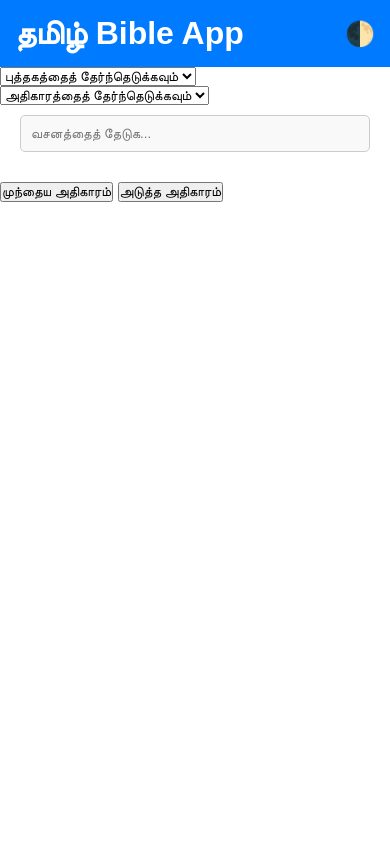
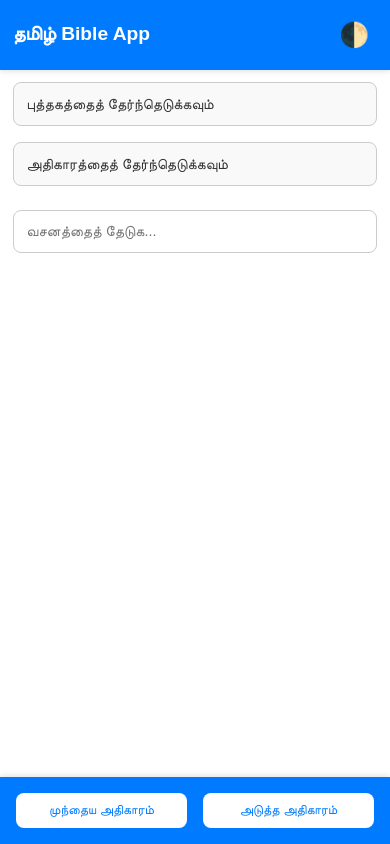
Before and after one commit to simsonpeter/Bible, a plain HTML site: page index.html in a window 390 px wide. Drawn offline with Linux system fonts and the light colour scheme.

Commit message:
Update styles.css

```diff
--- a/styles.css
+++ b/styles.css
@@ -7,6 +7,8 @@
     --verse-border: #cccccc;
     --button-bg: #ffffff;
     --button-text: #007BFF;
+    --search-bg: #ffffff;
+    --search-border: #cccccc;
 }
 
 [data-theme="dark"] {
@@ -17,87 +19,194 @@
     --verse-border: #404040;
     --button-bg: #34495e;
     --button-text: #ffffff;
+    --search-bg: #2d2d2d;
+    --search-border: #404040;
 }
 
-/* Reset default margin and padding */
 * {
     margin: 0;
     padding: 0;
     box-sizing: border-box;
-    transition: background-color 0.3s, color 0.3s;
+    transition: background-color 0.3s ease, color 0.3s ease, border-color 0.3s ease;
 }
 
-/* Full-screen app container */
 body {
-    font-family: Arial, sans-serif;
+    font-family: 'Arial', sans-serif;
     background-color: var(--bg-color);
     color: var(--text-color);
+    line-height: 1.6;
+    min-height: 100vh;
     display: flex;
-    justify-content: center;
-    align-items: center;
-    min-height: 100vh;
+    flex-direction: column;
 }
 
 .app-container {
+    flex: 1;
     display: flex;
     flex-direction: column;
+    max-width: 800px;
+    margin: 0 auto;
     width: 100%;
     height: 100vh;
-    background-color: var(--bg-color);
-    box-shadow: 0 0 10px rgba(0, 0, 0, 0.1);
 }
 
-/* Header */
+/* Header Styles */
 header {
     background-color: var(--header-bg);
     color: var(--header-text);
-    padding: 15px;
-    text-align: center;
+    padding: 1rem;
     display: flex;
     justify-content: space-between;
     align-items: center;
+    box-shadow: 0 2px 5px rgba(0, 0, 0, 0.1);
 }
 
 #theme-toggle {
     background: none;
     border: none;
-    font-size: 1.5em;
+    color: inherit;
+    font-size: 1.5rem;
     cursor: pointer;
-    color: var(--header-text);
+    padding: 0.5rem;
 }
 
-/* Search Container */
+/* Main Content Styles */
+main {
+    flex: 1;
+    padding: 1rem;
+    overflow-y: auto;
+}
+
+.selection {
+    display: grid;
+    grid-template-columns: 1fr 1fr;
+    gap: 1rem;
+    margin-bottom: 1.5rem;
+}
+
+select {
+    width: 100%;
+    padding: 0.8rem;
+    border: 1px solid var(--verse-border);
+    border-radius: 8px;
+    background-color: var(--verse-bg);
+    color: var(--text-color);
+    font-size: 1rem;
+    appearance: none;
+}
+
 .search-container {
-    margin: 10px 0;
-    padding: 0 20px;
+    margin-bottom: 1.5rem;
 }
 
 #search-input {
     width: 100%;
-    padding: 10px;
-    border-radius: 5px;
-    border: 1px solid var(--verse-border);
-    background-color: var(--verse-bg);
+    padding: 0.8rem;
+    border: 1px solid var(--search-border);
+    border-radius: 8px;
+    background-color: var(--search-bg);
     color: var(--text-color);
+    font-size: 1rem;
 }
 
-/* Verse Display */
+/* Verse Display Styles */
 #verse-display {
-    padding: 10px 20px;
+    display: flex;
+    flex-direction: column;
+    gap: 1rem;
 }
 
 .verse-item {
-    margin-bottom: 15px;
-    padding: 10px;
-    border-radius: 5px;
     background-color: var(--verse-bg);
     border: 1px solid var(--verse-border);
+    border-radius: 8px;
+    padding: 1rem;
+    animation: fadeIn 0.3s ease;
+}
+
+.verse-item strong {
+    color: var(--header-bg);
+    margin-right: 0.5rem;
 }
 
 .highlight {
-    background-color: yellow;
-    color: black;
+    background-color: #ffeb3b;
+    color: #000000;
+    padding: 0 0.2em;
+    border-radius: 3px;
 }
 
-/* Rest of your existing CSS remains the same */
-/* (Keep the previous footer, selection, and media query styles) */
+/* Footer Navigation */
+footer {
+    background-color: var(--header-bg);
+    padding: 1rem;
+    display: flex;
+    gap: 1rem;
+    justify-content: space-between;
+    box-shadow: 0 -2px 5px rgba(0, 0, 0, 0.1);
+}
+
+footer button {
+    flex: 1;
+    padding: 0.8rem;
+    border: none;
+    border-radius: 8px;
+    background-color: var(--button-bg);
+    color: var(--button-text);
+    font-size: 1rem;
+    cursor: pointer;
+    display: flex;
+    align-items: center;
+    justify-content: center;
+    gap: 0.5rem;
+}
+
+footer button:disabled {
+    opacity: 0.6;
+    cursor: not-allowed;
+}
+
+/* Animations */
+@keyframes fadeIn {
+    from { opacity: 0; transform: translateY(10px); }
+    to { opacity: 1; transform: translateY(0); }
+}
+
+/* Responsive Design */
+@media (max-width: 768px) {
+    .selection {
+        grid-template-columns: 1fr;
+    }
+
+    header h1 {
+        font-size: 1.2rem;
+    }
+
+    select, #search-input, footer button {
+        font-size: 0.9rem;
+    }
+}
+
+@media (max-width: 480px) {
+    .app-container {
+        height: 100vh;
+    }
+
+    header {
+        padding: 0.8rem;
+    }
+
+    main {
+        padding: 0.8rem;
+    }
+
+    .verse-item {
+        padding: 0.8rem;
+        font-size: 0.9rem;
+    }
+
+    footer button {
+        padding: 0.6rem;
+        font-size: 0.8rem;
+    }
+}
```
